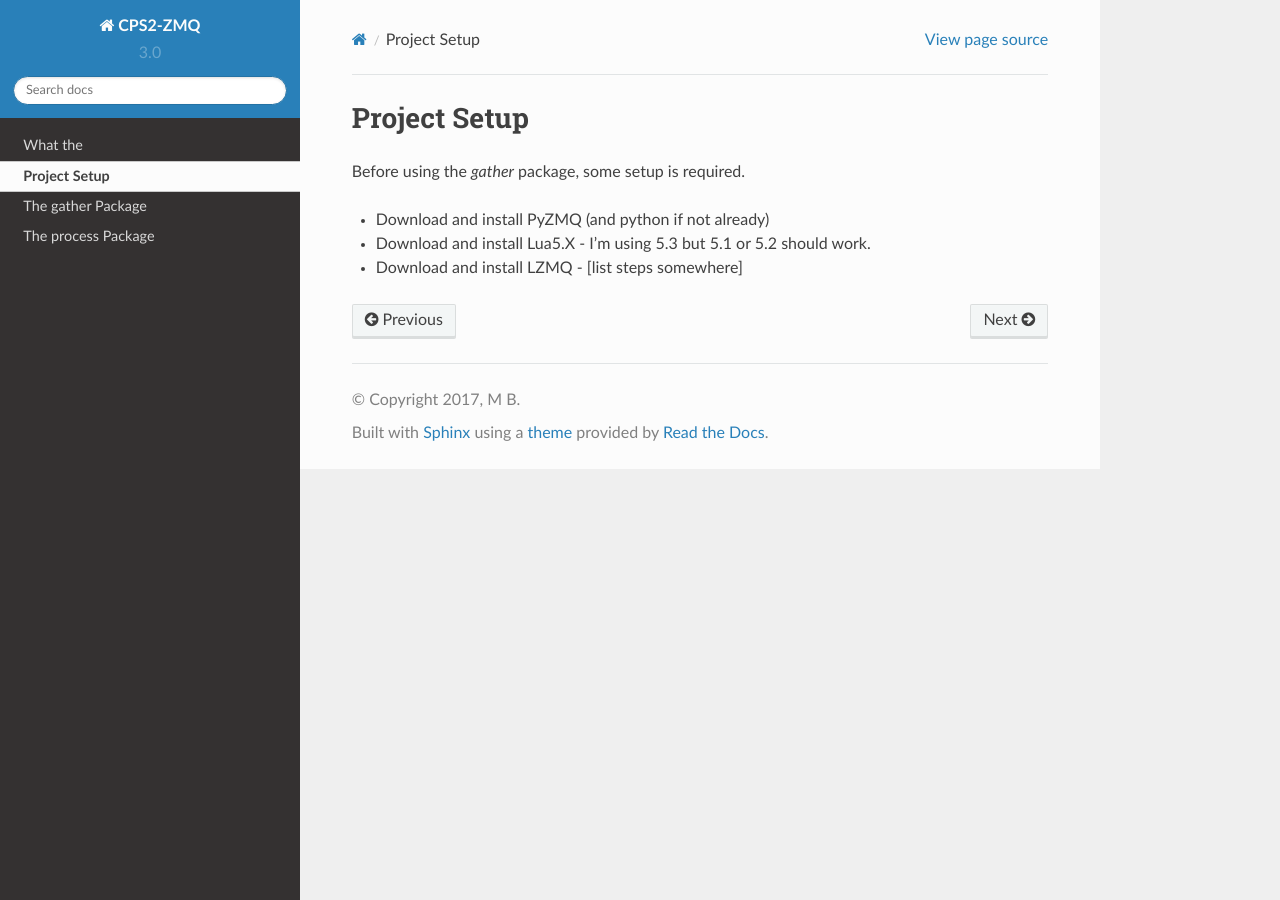
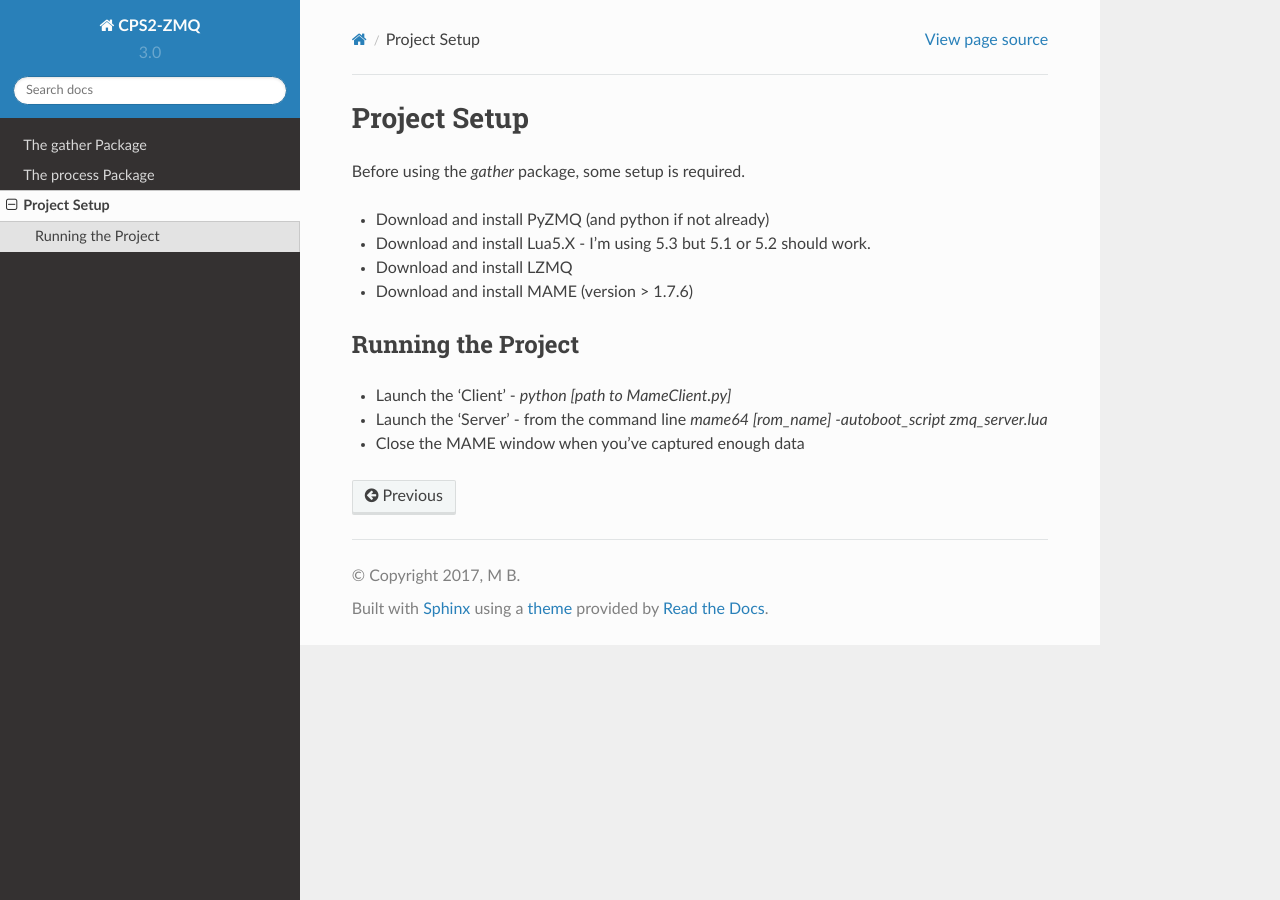
Before and after one commit to goosechooser/cps2-zmq, a Sphinx documentation site: the page built from docs/source/setup.rst, in a window 1280 px wide. Built offline with Sphinx 7.4.7 and the Read the Docs theme 2.0.0, drawn with Linux system fonts in a browser that asks for light colours.

Commit message:
Slight update to docs

```diff
--- a/docs/source/gather.rst
+++ b/docs/source/gather.rst
@@ -1,5 +1,5 @@
 The gather Package
-========
+==================
 
 :mod:`gather` is responsible for setting up a connection between a MAME instance (acting as a server)
 and a client (:mod:`MameClient` in this implementation). This is handled by the ZeroMQ library using the PyZMQ bindings.
--- a/docs/source/index.rst
+++ b/docs/source/index.rst
@@ -11,11 +11,9 @@ CPS2-ZMQ is a project comprised of packages to :mod:`gather` assets from the CPS
 .. toctree::
    :maxdepth: 1
 
-   whatdo
-   setup
    gather
    process
-
+   setup
 
 
 Indices and tables
--- a/docs/source/setup.rst
+++ b/docs/source/setup.rst
@@ -5,4 +5,12 @@
 
 * Download and install PyZMQ (and python if not already)
 * Download and install Lua5.X - I'm using 5.3 but 5.1 or 5.2 should work.
-* Download and install LZMQ - [list steps somewhere]
+* Download and install LZMQ
+* Download and install MAME (version > 1.7.6)
+
+Running the Project
+===================
+
+* Launch the 'Client' - `python [path to MameClient.py]`
+* Launch the 'Server' - from the command line `mame64 [rom_name] -autoboot_script zmq_server.lua`
+* Close the MAME window when you've captured enough data
```
